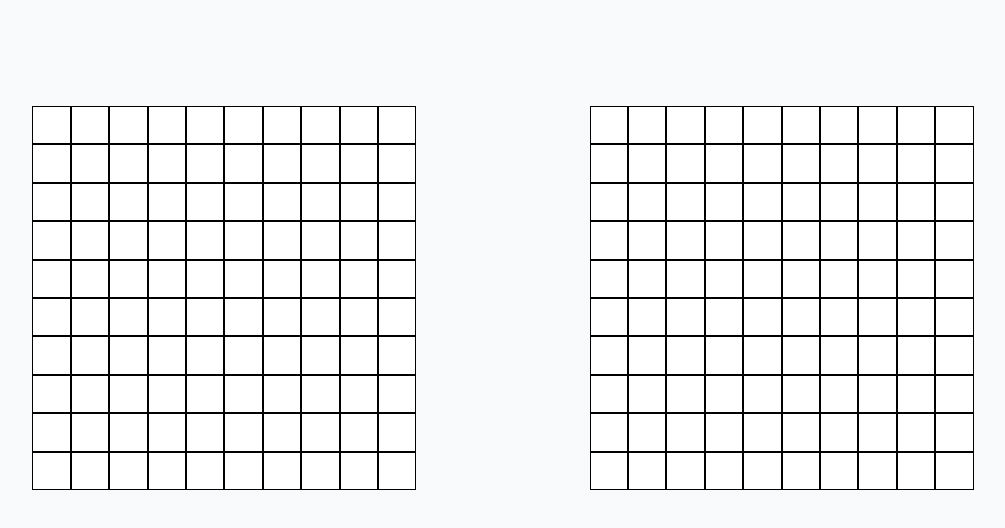
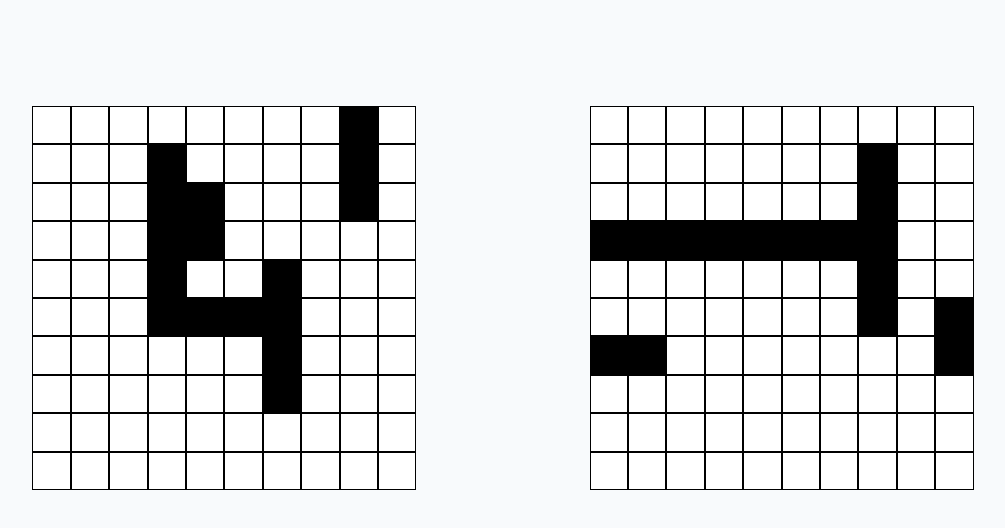
Before and after one commit to SebastiansSala/Battleship, a website built with webpack: page dist/index.html in a window 1280 px wide. Shown: the part 58-586 px from the top of the page, without its empty margins (137-1142 px from the left). Built offline with nearby package versions, Linux system fonts and the light colour scheme.

Commit message:
ships are being showed on screen

```diff
--- a/src/dom.js
+++ b/src/dom.js
@@ -1,27 +1,73 @@
-import classnames from 'classnames';
+import classnames from "classnames";
+import { generateShips } from "./generateShips";
+import { generateIAShips } from "./generateShips";
 
-export function loadBoard(){
-    const grid1 = document.getElementById('grid');
-    const grid2 = document.getElementById('grid2');
-    for(let row = 0; row < 10; row++){
-        for(let col = 0; col < 10; col++){
-            const cell = document.createElement('div');
-            const cell2 = document.createElement('div');
-            cell.className = classnames('bg-white', 'border', 'border-black', 'aspect-w-1', 'aspect-h-1');
-            cell2.className = classnames('bg-white', 'hover:bg-yellow-200', 'border', 'border-black', 'aspect-w-1', 'aspect-h-1', 'cursor-pointer', 'square');
-            grid1.appendChild(cell);
-            grid2.appendChild(cell2);
-        }
+export function loadBoard() {
+  const grid1 = document.getElementById("grid");
+  const grid2 = document.getElementById("grid2");
+  for (let row = 0; row < 10; row++) {
+    for (let col = 0; col < 10; col++) {
+      const cell = document.createElement("div");
+      const cell2 = document.createElement("div");
+      cell.className = classnames(
+        "bg-white",
+        "border",
+        "border-black",
+        "aspect-w-1",
+        "aspect-h-1"
+      );
+      cell.setAttribute("data-row", row);
+      cell.setAttribute("data-col", col);
+      cell2.className = classnames(
+        "bg-white",
+        "hover:bg-yellow-200",
+        "border",
+        "border-black",
+        "aspect-w-1",
+        "aspect-h-1",
+        "cursor-pointer",
+        "square"
+      );
+      cell2.setAttribute("data-row", row);
+      cell2.setAttribute("data-col", col);
+      grid1.appendChild(cell);
+      grid2.appendChild(cell2);
     }
+  }
+
+  const ally = generateShips();
+  for (let ship of ally.ships) {
+    for (let position of ship.positions) {
+      console.log(position)
+      const row = position[0];
+      const col = position[1];
+      const cell = grid1.querySelector(`[data-row="${row}"][data-col="${col}"]`);
+      console.log(cell)
+      cell.classList.remove("bg-white");
+      cell.classList.add('bg-black')
+    }
+  }
+
+  const enemie = generateIAShips();
+  for (let ship of enemie.ships) {
+    for (let position of ship.positions) {
+      console.log(position)
+      const row = position[0];
+      const col = position[1];
+      const cell = grid2.querySelector(`[data-row="${row}"][data-col="${col}"]`);
+      console.log(cell)
+      cell.classList.remove("bg-white");
+      cell.classList.add('bg-black')
+    }
+  }
 }
 
-
 export function loadShot() {
-    const cell = document.querySelectorAll('.square');
-    cell.forEach(elem => {
-      elem.addEventListener('click', () => {
-        elem.classList.remove('bg-white');
-        elem.classList.add('bg-green-500');
-      })
-    })
-  }
+  const cell = document.querySelectorAll(".square");
+  cell.forEach((elem) => {
+    elem.addEventListener("click", () => {
+      elem.classList.remove("bg-white");
+      elem.classList.add("tachita");
+    });
+  });
+}
--- a/src/gameboard.js
+++ b/src/gameboard.js
@@ -16,39 +16,48 @@ export class Gameboard {
     return board;
   }
 
-  addShip(ship, x, y, direction){
+  addShip(ship, x, y, direction) {
     const shipPushed = [];
-      if(!(x >= 0 && x < 10 && y >= 0 && y < 10)) return
+    if (!(x >= 0 && x < 10 && y >= 0 && y < 10)) return;
 
-      for(let i = 0; i < ship.length; i++){
-          if(direction){
-              shipPushed.push([x, y + i])
-          }else{
+    for (let i = 0; i < ship.length; i++) {
+      if (direction) {
+        if (y + i >= 10) return; // Si la posición sobrepasa el límite del tablero, retorna
+        shipPushed.push([x, y + i]);
+      } else {
+        if (x + i >= 10) return; // Si la posición sobrepasa el límite del tablero, retorna
         shipPushed.push([x + i, y]);
       }
     }
 
-      for(let i = 0; i < shipPushed.length; i++){
-          for(let j = 0; j < this.ships.length; j++){
-              if (this.ships[j].positions.some(cell => cell[0] === shipPushed[i][0] && cell[1] === shipPushed[i][1])) {
+    for (let i = 0; i < shipPushed.length; i++) {
+      for (let j = 0; j < this.ships.length; j++) {
+        if (
+          this.ships[j].positions.some(
+            (cell) =>
+              cell[0] === shipPushed[i][0] && cell[1] === shipPushed[i][1]
+          )
+        ) {
           return;
         }
       }
     }
-      this.ships.push({positions: shipPushed, ship: ship});
+    this.ships.push({ positions: shipPushed, ship: ship });
     return true;
   }
 
-  receiveAttack(x, y){
-      if(this.board[x][y] !== null) return;
+  receiveAttack(x, y) {
+    if (this.board[x][y] !== null) return;
     let shipIndex = null;
-      for(let i = 0; i < this.ships.length; i++){
-          if(this.ships[i].positions.some(cell => cell[0] === x && cell[1] === y)){
-              shipIndex = this.ships[i]
+    for (let i = 0; i < this.ships.length; i++) {
+      if (
+        this.ships[i].positions.some((cell) => cell[0] === x && cell[1] === y)
+      ) {
+        shipIndex = this.ships[i];
         break;
       }
     }
-      if(shipIndex){
+    if (shipIndex) {
       shipIndex.ship.hitRegister();
       this.board[x][y] = true;
       return;
@@ -58,7 +67,6 @@ export class Gameboard {
   }
 
   shipsSunked() {
-    return this.ships.every(ship => ship.ship.sunk);
+    return this.ships.every((ship) => ship.ship.sunk);
   }
-
 }
--- a/src/generateShips.js
+++ b/src/generateShips.js
@@ -20,10 +20,7 @@ export function generateShips() {
       positionFound = board.addShip(ship, row, col, direction);
     }
   }
-
-  for (let i in board.ships) {
-    console.log(board.ships[i].positions);
-  }
+  return board;
 }
 
 function generateRandomPosition(ship) {
@@ -32,7 +29,7 @@ function generateRandomPosition(ship) {
   return [row, col];
 }
 
-function generateIaShips() {
+export function generateIAShips() {
   const board = new Gameboard();
   const ships = [
     new Ship(2),
@@ -51,8 +48,5 @@ function generateIaShips() {
       positionFound = board.addShip(ship, row, col, direction);
     }
   }
-
-  for (let i in board.ships) {
-    console.log(board.ships[i].positions);
-  }
+  return board;
 }
--- a/src/index.js
+++ b/src/index.js
@@ -1,5 +1,4 @@
-import { loadBoard } from "./dom";
-import { loadShot } from "./dom";
-
+import { loadBoard } from "./dom.js";
+import { loadShot } from "./dom.js";
 loadBoard();
 loadShot();
--- a/src/ship.test.js
+++ b/src/ship.test.js
@@ -1 +1,5 @@
 import { ship } from "./ship";
+
+test('create ship on board', () => {
+    expect('')
+})
```
Also changed, not shown: dist/index.html, dist/main.js, src/gameboard.test.js (added). Lines whose indentation alone changed are shown as unchanged.
